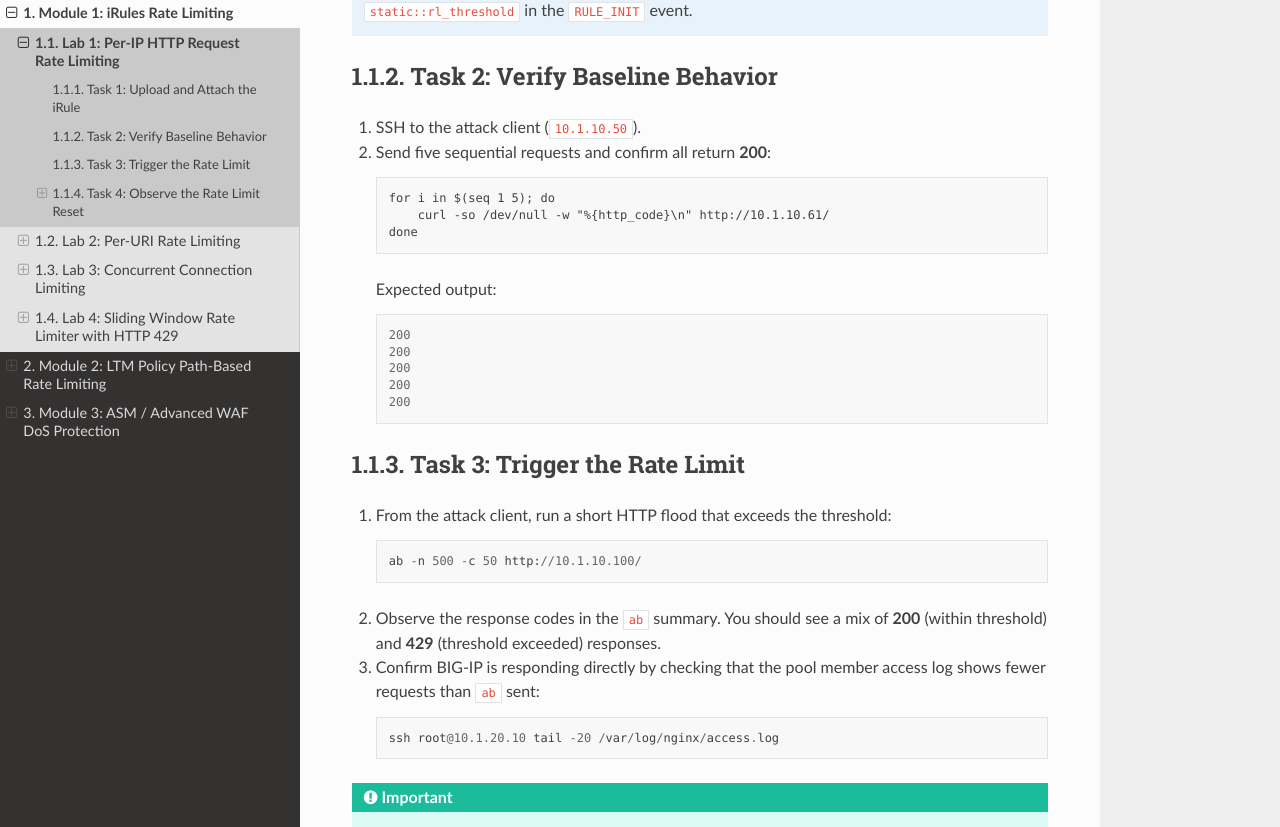
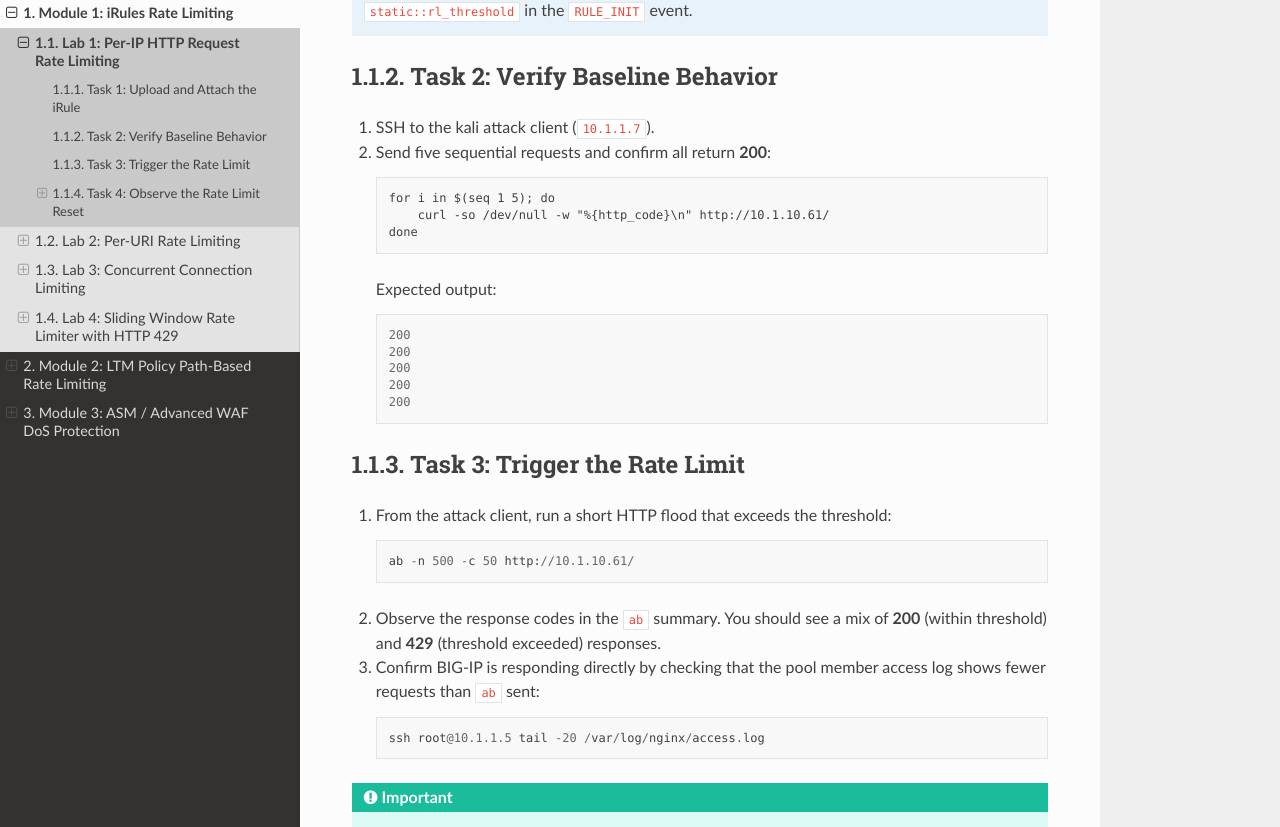
Before and after one commit to snowblind-/BIG-IP-L7DoS-Lab, a Sphinx documentation site: the page built from docs/module1-irules/lab1/lab1-per-ip-rate-limiting.rst, in a window 1280 px wide and 1400 px high, scrolled down 962 px. Shown: the part 140-967 px from the top of the window. Built offline with Sphinx 7.4.7 and the Read the Docs theme 3.1.0, drawn with Linux system fonts in a browser that asks for light colours.

Commit message:
Update IP addresses in rate limiting documentation

```diff
--- a/docs/module1-irules/lab1/lab1-per-ip-rate-limiting.rst
+++ b/docs/module1-irules/lab1/lab1-per-ip-rate-limiting.rst
@@ -65,7 +65,7 @@ Task 1: Upload and Attach the iRule
 Task 2: Verify Baseline Behavior
 ---------------------------------
 
-#. SSH to the attack client (``10.1.10.50``).
+#. SSH to the kali attack client (``10.1.1.7``).
 
 #. Send five sequential requests and confirm all return **200**::
 
@@ -86,7 +86,7 @@ Task 3: Trigger the Rate Limit
 
 #. From the attack client, run a short HTTP flood that exceeds the threshold::
 
-      ab -n 500 -c 50 http://10.1.10.100/
+      ab -n 500 -c 50 http://10.1.10.61/
 
 #. Observe the response codes in the ``ab`` summary. You should see a mix of
    **200** (within threshold) and **429** (threshold exceeded) responses.
@@ -94,7 +94,7 @@ Task 3: Trigger the Rate Limit
 #. Confirm BIG-IP is responding directly by checking that the pool member
    access log shows fewer requests than ``ab`` sent::
 
-      ssh root@10.1.20.10 tail -20 /var/log/nginx/access.log
+      ssh root@10.1.1.5 tail -20 /var/log/nginx/access.log
 
 .. important::
 
```
